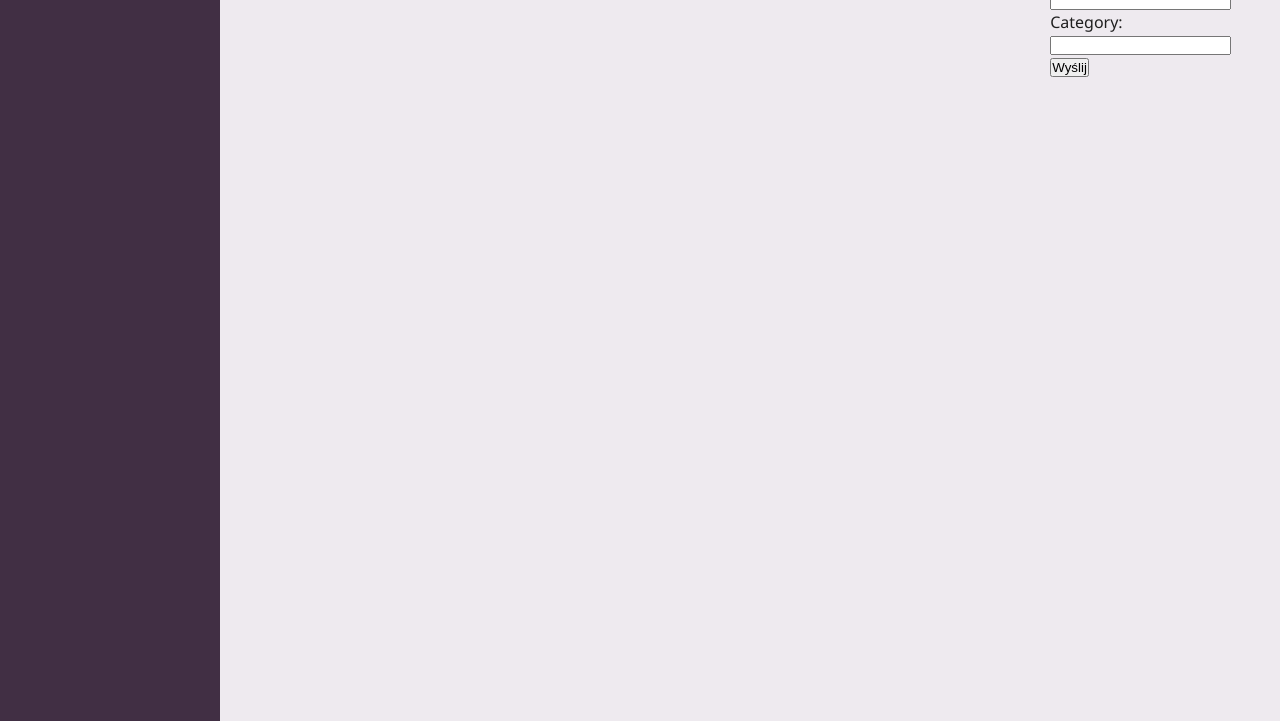
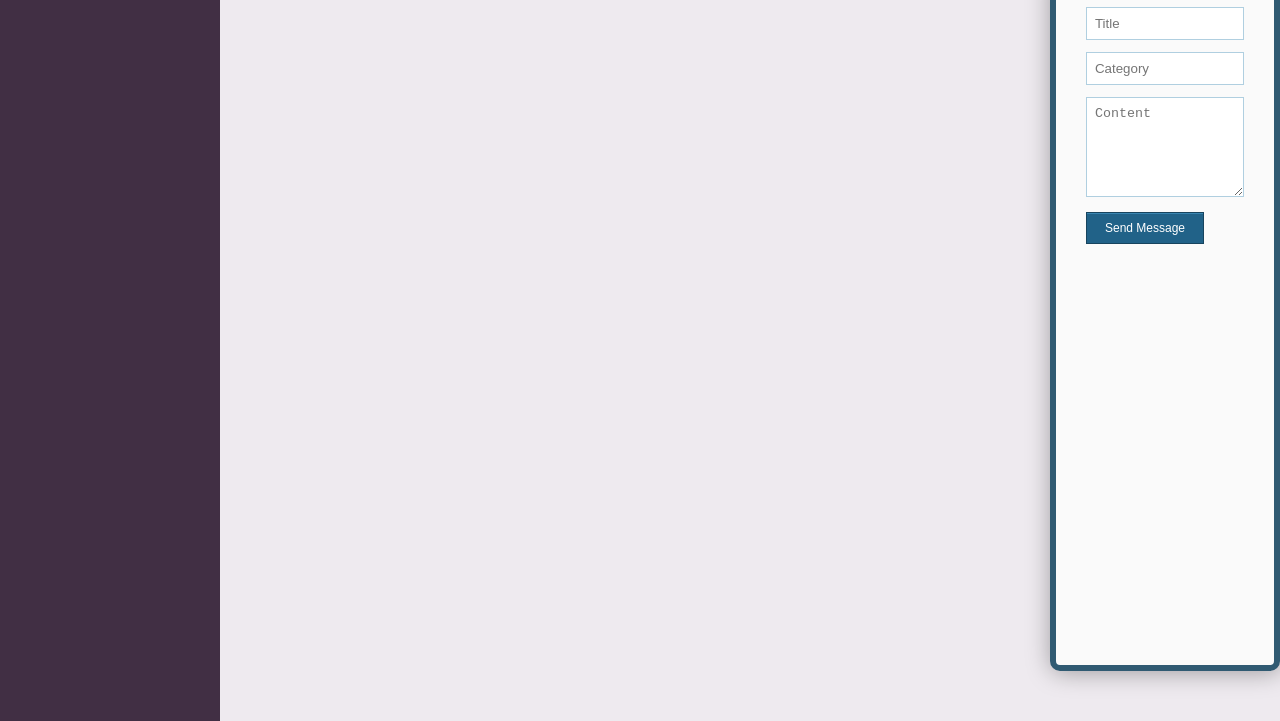
Before and after one commit to JuveAdrian/dev-tips, a React app in the folder dev-tips/: page / in a window 1280 px wide. Shown: the part 79-800 px from the top of the page. Built offline with nearby package versions, Linux system fonts and the light colour scheme; no server answers.

Commit message:
new form look

```diff
--- a/dev-tips/src/App.css
+++ b/dev-tips/src/App.css
@@ -46,8 +46,75 @@
       align-self: center;
   }
 
-  label {
+
+
+  .form-style-9{
+    max-width: 450px;
+    background: #FAFAFA;
+    padding: 30px;
+    margin: 50px auto;
+    box-shadow: 1px 1px 25px rgba(0, 0, 0, 0.35);
+    border-radius: 10px;
+    border: 6px solid #305A72;
+  }
+  .form-style-9 ul{
+    padding:0;
+    margin:0;
+    list-style:none;
+  }
+  .form-style-9 ul li{
     display: block;
-    margin-right:  30px;
-    text-align: left;
+    margin-bottom: 10px;
+    min-height: 35px;
   }
+  .form-style-9 ul li  .field-style{
+    box-sizing: border-box;
+    -webkit-box-sizing: border-box;
+    -moz-box-sizing: border-box;
+    padding: 8px;
+    outline: none;
+    border: 1px solid #B0CFE0;
+    -webkit-transition: all 0.30s ease-in-out;
+    -moz-transition: all 0.30s ease-in-out;
+    -ms-transition: all 0.30s ease-in-out;
+    -o-transition: all 0.30s ease-in-out;
+
+  }.form-style-9 ul li  .field-style:focus{
+    box-shadow: 0 0 5px #B0CFE0;
+    border:1px solid #B0CFE0;
+  }
+  .form-style-9 ul li .field-split{
+    width: 49%;
+  }
+  .form-style-9 ul li .field-full{
+    width: 100%;
+  }
+  .form-style-9 ul li input.align-left{
+    float:left;
+  }
+  .form-style-9 ul li input.align-right{
+    float:right;
+  }
+  .form-style-9 ul li textarea{
+    width: 100%;
+    height: 100px;
+  }
+  .form-style-9 ul li input[type="button"],
+  .form-style-9 ul li input[type="submit"] {
+    -moz-box-shadow: inset 0px 1px 0px 0px #3985B1;
+    -webkit-box-shadow: inset 0px 1px 0px 0px #3985B1;
+    box-shadow: inset 0px 1px 0px 0px #3985B1;
+    background-color: #216288;
+    border: 1px solid #17445E;
+    display: inline-block;
+    cursor: pointer;
+    color: #FFFFFF;
+    padding: 8px 18px;
+    text-decoration: none;
+    font: 12px Arial, Helvetica, sans-serif;
+  }
+  .form-style-9 ul li input[type="button"]:hover,
+  .form-style-9 ul li input[type="submit"]:hover {
+    background: linear-gradient(to bottom, #2D77A2 5%, #337DA8 100%);
+    background-color: #28739E;
+  }
--- a/dev-tips/src/components/dashboard/Form.js
+++ b/dev-tips/src/components/dashboard/Form.js
@@ -40,20 +40,21 @@ class Form extends React.Component {
     }
     render() {
         return(
-            <form className="form-main-style" onSubmit={this.handleSubmit}>
-                <label>
-                    Title:
-                    <input type="text" name="title" value={this.state.title} onChange={this.handleChangeForm}  />
-                </label>
-                <label>
-                    Content:
-                    <input type="text" name="content" value={this.state.content} onChange={this.handleChangeForm} />
-                </label>
-                <label>
-                    Category:
-                    <input type="text" name="category" value={this.state.category} onChange={this.handleChangeForm} />
-                </label>
-                <input type="submit" onClick={this.handleChange}  value="Wyślij" />
+            <form class="form-style-9" onSubmit={this.handleSubmit}>
+                <ul>
+                    <li>
+                        <input type="text" name="title" value={this.state.title} onChange={this.handleChangeForm} className="field-style field-full align-none" placeholder="Title" />
+                    </li>
+                    <li>
+                        <input type="text" name="category" value={this.state.category} onChange={this.handleChangeForm} className="field-style field-full align-none" placeholder="Category" />
+                    </li>
+                    <li>
+                    <textarea name="content" value={this.state.content} onChange={this.handleChangeForm} className="field-style" placeholder="Content"></textarea>
+                    </li>
+                    <li>
+                    <input type="submit" onClick={this.handleChange} value="Send Message" />
+                    </li>
+                </ul>
             </form>
         )
     }
```
